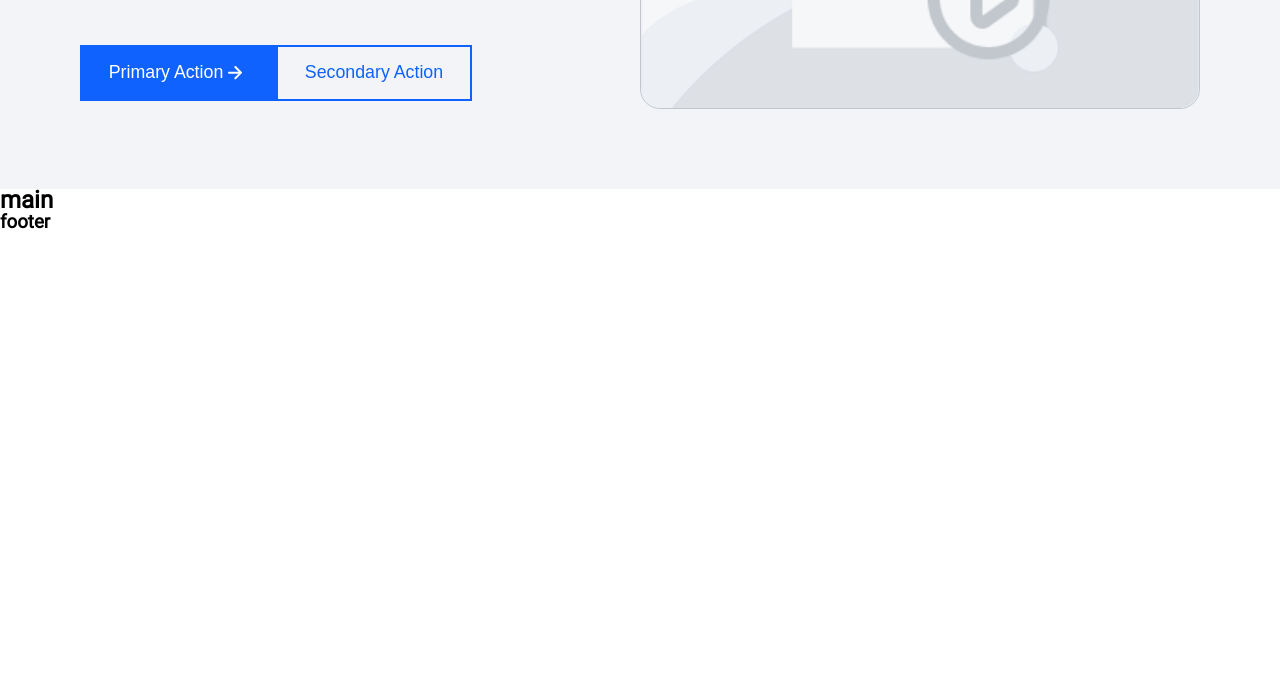
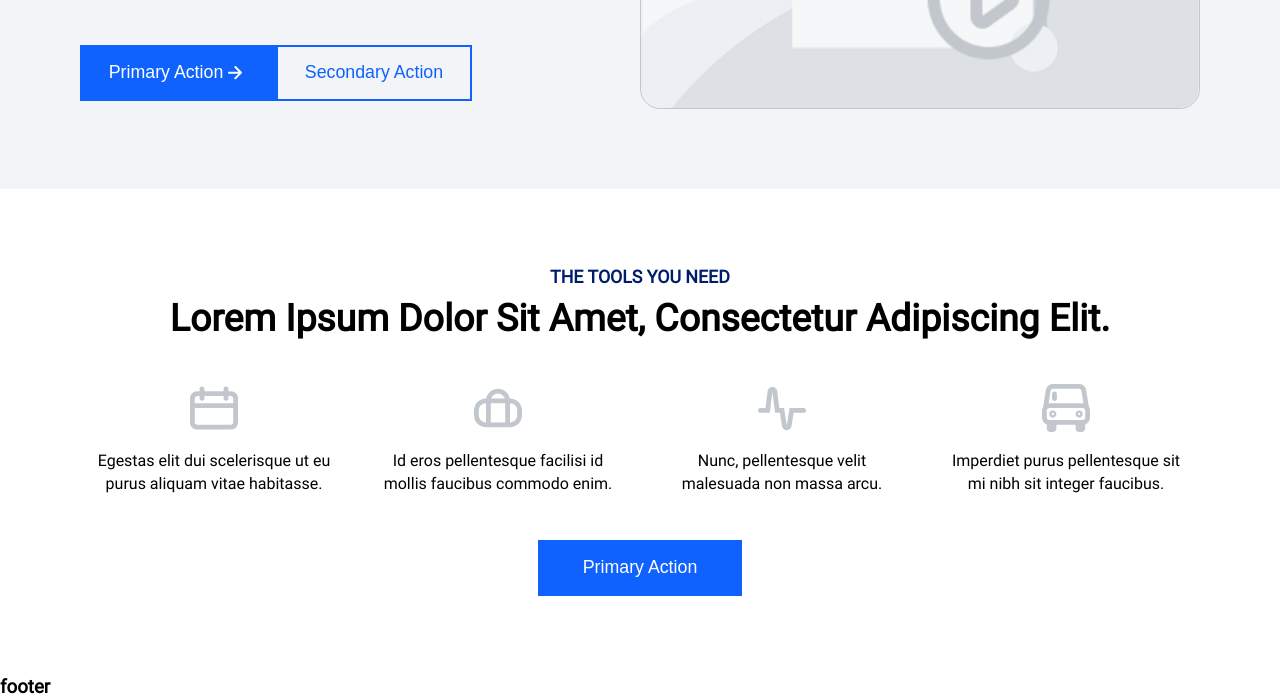
Before and after one commit to nabe39/Practice-HTML-CSS, a website built with Parcel: page src/pages/index.html in a window 1280 px wide. Shown: the part 498-1196 px from the top of the page. Before the commit the page ends 800 px from the top, so only its background shows below. Built offline with nearby package versions, Linux system fonts and the light colour scheme.

Commit message:
#3 create tools page

```diff
--- a/src/layouts/main.html
+++ b/src/layouts/main.html
@@ -1,3 +1,47 @@
 <main>
-    <h2>main</h2>
+  <!-- Tools section -->
+  <section class="tools">
+    <div class="title">
+      <h2 class="title-primary">The tools you need</h2>
+      <span class="title-secondary"
+        >Lorem ipsum dolor sit amet, consectetur adipiscing elit.</span
+      >
+    </div>
+
+    <!-- Tools Cards -->
+    <div class="tools-cards cards">
+      <!-- Start tools card -->
+      <article>
+        <div class="tools-card card">
+          <img src="../assets/icon/ic_calendar.svg" alt="ic_calendar" />
+          <p></p>
+            Egestas elit dui scelerisque ut eu purus aliquam vitae habitasse.
+          </p>
+        </div>
+      </article>
+      <article>
+        <div class="tools-card card">
+          <img src="../assets/icon/ic_luggage.svg" alt="ic_luggage" />
+          <p>Id eros pellentesque facilisi id mollis faucibus commodo enim.</p>
+        </div>
+      </article>
+      <article>
+        <div class="tools-card card">
+          <img src="../assets/icon/ic_activity.svg" alt="ic_activity" />
+          <p>Nunc, pellentesque velit malesuada non massa arcu.</p>
+        </div>
+      </article>
+      <article>
+        <div class="tools-card card">
+          <img src="../assets/icon/ic_car.svg" alt="ic_car" />
+          <p>Imperdiet purus pellentesque sit mi nibh sit integer faucibus.</p>
+        </div>
+      </article>
+    </div>
+
+    <!-- Tools button actions -->
+    <div class="contain-button-action">
+      <button class="btn-tools-action btn primary">Primary Action</button>
+    </div>
+  </section>
 </main>
--- a/src/stylesheets/components/_button.scss
+++ b/src/stylesheets/components/_button.scss
@@ -10,6 +10,8 @@
   font-weight: 500;
   font-size: pxToRem(20);
   line-height: pxToRem(20);
+  width: 204px;
+  height: 56px;
 }
 
 .primary{
--- /dev/null
+++ b/src/stylesheets/components/_card.scss
@@ -0,0 +1,47 @@
+@use "../abstracts/" as *;
+
+.img-main {
+  width: 100%;
+  height: auto;
+  object-fit: cover;
+  display: block;
+}
+
+.cards {
+  margin: 4% 0;
+  display: grid;
+  grid-template-columns: repeat(auto-fit, minmax(262px, 1fr));
+  gap: 16px;
+
+  @include tablet {
+    grid-template-columns: repeat(auto-fit, minmax(160px, 1fr));
+  }
+
+  @include mobile {
+    grid-template-columns: 1fr;
+    gap: 30px;
+  }
+}
+.card {
+  display: block;
+  text-align: center;
+  padding: 0 5%;
+  img {
+    margin: 0 auto 5%;
+    width: 48px;
+    height: 48px;
+    position: relative;
+    cursor: pointer;
+
+    @include tablet {
+      width: 48px;
+      height: 48px;
+      margin: 0 auto 23px;
+    }
+
+    @include mobile {
+      width: 40px;
+      height: 36px;
+    }
+  }
+}
--- a/src/stylesheets/components/_common.scss
+++ b/src/stylesheets/components/_common.scss
@@ -1,7 +1,7 @@
 @use "../abstracts/" as *;
 @forward "button";
-// @forward "card";
-// @forward "title";
+@forward "card";
+@forward "title";
 
 .container {
   width: 100%;
--- /dev/null
+++ b/src/stylesheets/components/_title.scss
@@ -0,0 +1,39 @@
+@use "../abstracts/" as *;
+.title {
+  text-align: center;
+  &-primary {
+    line-height: pxToRem(20);
+    font-size: pxToRem(20);
+    color: $title-section-color;
+    text-transform: uppercase;
+    margin-bottom: 1%;
+
+    @include tablet {
+      line-height: pxToRem(20);
+      font-size: pxToRem(20);
+    }
+
+    @include mobile {
+      font-size: pxToRem(20);
+      line-height: pxToRem(20);
+    }
+  }
+  &-secondary {
+    font-size: pxToRem(42);
+    line-height: pxToRem(46.2);
+    text-transform: capitalize;
+    font-weight: 700;
+
+    @include tablet {
+      font-size: pxToRem(32);
+      line-height: pxToRem(40);
+      padding-bottom: 10px;
+    }
+
+    @include mobile {
+      font-size: pxToRem(24);
+      line-height: pxToRem(26.4);
+      padding-bottom: 7px;
+    }
+  }
+}
--- a/src/stylesheets/pages/home/_index.scss
+++ b/src/stylesheets/pages/home/_index.scss
@@ -1 +1 @@
-@forward "navbar";
+@forward "tools";
--- /dev/null
+++ b/src/stylesheets/pages/home/_tools.scss
@@ -0,0 +1,16 @@
+@use "../../abstracts/" as *;
+
+/******* Tools Page *******/
+
+.tools {
+  padding: 80px;
+  // height: 532px;
+  @include flex($direction: column);
+  .contain-button-action{
+    text-align: center;
+  }
+
+  @include mobile{
+    padding: 2%;
+  }
+}
```
Also changed, not shown: src/assets/icon/ic_activity.svg (added), src/assets/icon/ic_calendar.svg (added), src/assets/icon/ic_car.svg (added), src/assets/icon/ic_luggage.svg (added), src/stylesheets/pages/home/_navbar.scss (deleted).
